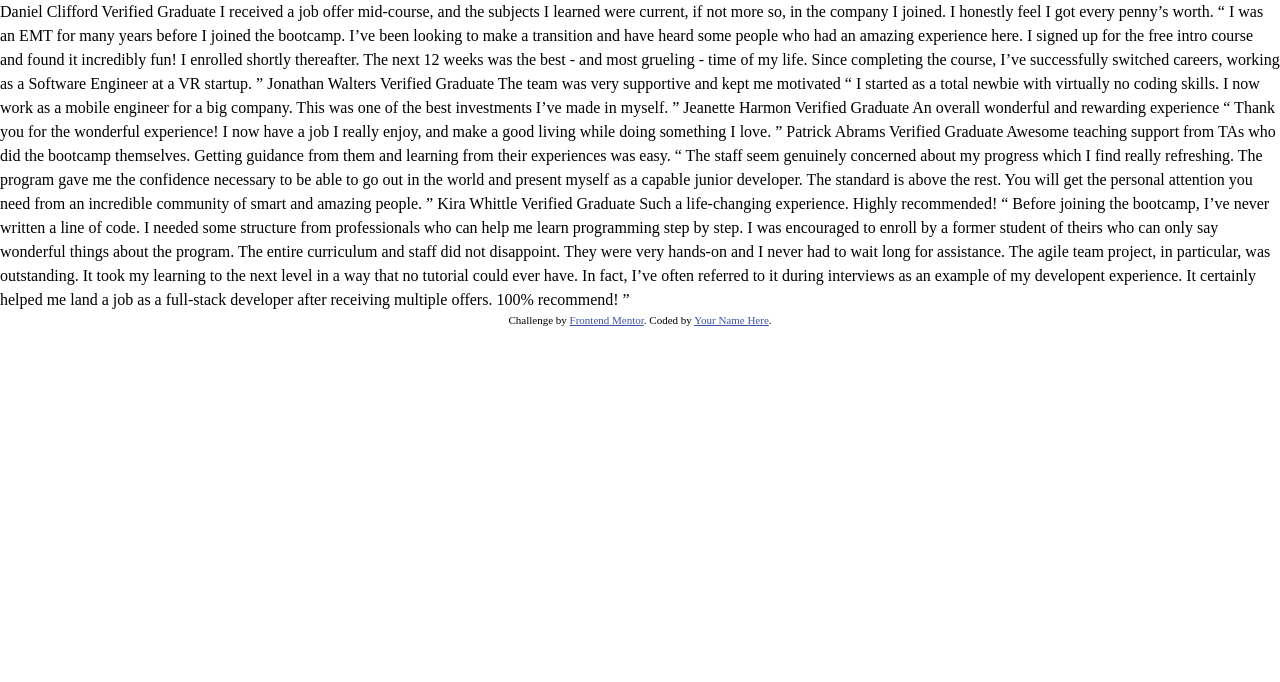
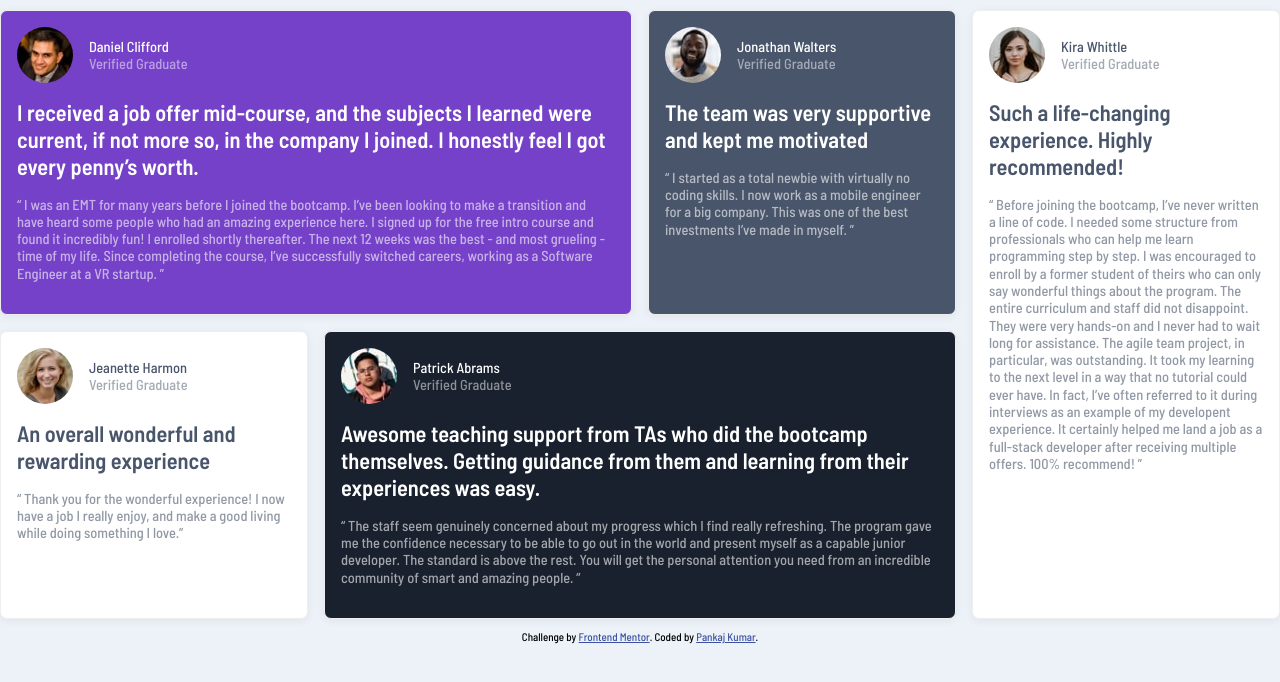
Before and after one commit to pankaj512/frontend-mentor-challenges, a plain HTML site: page index.html in a window 1280 px wide. Drawn offline with Linux system fonts and the light colour scheme.

Commit message:
solution using grid & flex

```diff
--- a/index.html
+++ b/index.html
@@ -12,62 +12,134 @@
       href="./images/favicon-32x32.png"
     />
 
-    <title>Frontend Mentor | [Challenge Name Here]</title>
+    <title>Frontend Mentor | Testimonials grid section solution</title>
+
+    <link rel="preconnect" href="https://fonts.googleapis.com" />
+    <link rel="preconnect" href="https://fonts.gstatic.com" crossorigin />
+    <link
+      href="https://fonts.googleapis.com/css2?family=Barlow+Semi+Condensed:wght@500;600&display=swap"
+      rel="stylesheet"
+    />
 
     <!-- Feel free to remove these styles or customise in your own stylesheet 👍 -->
     <link rel="stylesheet" href="./reset.css" />
     <link rel="stylesheet" href="./sr-only-style.css" />
-
-    <style>
-      .attribution {
-        font-size: 11px;
-        text-align: center;
-      }
-      .attribution a {
-        color: hsl(228, 45%, 44%);
-      }
-    </style>
+    <link rel="stylesheet" href="./style.css" />
   </head>
   <body>
-    Daniel Clifford Verified Graduate I received a job offer mid-course, and the
-    subjects I learned were current, if not more so, in the company I joined. I
-    honestly feel I got every penny’s worth. “ I was an EMT for many years
-    before I joined the bootcamp. I’ve been looking to make a transition and
-    have heard some people who had an amazing experience here. I signed up for
-    the free intro course and found it incredibly fun! I enrolled shortly
-    thereafter. The next 12 weeks was the best - and most grueling - time of my
-    life. Since completing the course, I’ve successfully switched careers,
-    working as a Software Engineer at a VR startup. ” Jonathan Walters Verified
-    Graduate The team was very supportive and kept me motivated “ I started as a
-    total newbie with virtually no coding skills. I now work as a mobile
-    engineer for a big company. This was one of the best investments I’ve made
-    in myself. ” Jeanette Harmon Verified Graduate An overall wonderful and
-    rewarding experience “ Thank you for the wonderful experience! I now have a
-    job I really enjoy, and make a good living while doing something I love. ”
-    Patrick Abrams Verified Graduate Awesome teaching support from TAs who did
-    the bootcamp themselves. Getting guidance from them and learning from their
-    experiences was easy. “ The staff seem genuinely concerned about my progress
-    which I find really refreshing. The program gave me the confidence necessary
-    to be able to go out in the world and present myself as a capable junior
-    developer. The standard is above the rest. You will get the personal
-    attention you need from an incredible community of smart and amazing people.
-    ” Kira Whittle Verified Graduate Such a life-changing experience. Highly
-    recommended! “ Before joining the bootcamp, I’ve never written a line of
-    code. I needed some structure from professionals who can help me learn
-    programming step by step. I was encouraged to enroll by a former student of
-    theirs who can only say wonderful things about the program. The entire
-    curriculum and staff did not disappoint. They were very hands-on and I never
-    had to wait long for assistance. The agile team project, in particular, was
-    outstanding. It took my learning to the next level in a way that no tutorial
-    could ever have. In fact, I’ve often referred to it during interviews as an
-    example of my developent experience. It certainly helped me land a job as a
-    full-stack developer after receiving multiple offers. 100% recommend! ”
+    <main>
+      <header class="sr-only">Testimonials Card</header>
+      <div class="container">
+        <article id="Daniel">
+          <div class="image-name-title">
+            <img src="./images/image-daniel.jpg" alt="Daniel Clifford<" />
+            <div class="name-title">
+              <p>Daniel Clifford</p>
+              <p class="verify">Verified Graduate</p>
+            </div>
+          </div>
+          <p class="hero-text">
+            I received a job offer mid-course, and the subjects I learned were
+            current, if not more so, in the company I joined. I honestly feel I
+            got every penny’s worth.
+          </p>
+          <p class="summary-text">
+            “ I was an EMT for many years before I joined the bootcamp. I’ve
+            been looking to make a transition and have heard some people who had
+            an amazing experience here. I signed up for the free intro course
+            and found it incredibly fun! I enrolled shortly thereafter. The next
+            12 weeks was the best - and most grueling - time of my life. Since
+            completing the course, I’ve successfully switched careers, working
+            as a Software Engineer at a VR startup. ”
+          </p>
+        </article>
+        <article id="Jonathan">
+          <div class="image-name-title">
+            <img src="./images/image-jonathan.jpg" alt="Jonathan Walters" />
+            <div class="name-title">
+              <p>Jonathan Walters</p>
+              <p class="verify">Verified Graduate</p>
+            </div>
+          </div>
+          <p class="hero-text">
+            The team was very supportive and kept me motivated
+          </p>
+          <p class="summary-text">
+            “ I started as a total newbie with virtually no coding skills. I now
+            work as a mobile engineer for a big company. This was one of the
+            best investments I’ve made in myself. ”
+          </p>
+        </article>
+        <article id="Jeanette">
+          <div class="image-name-title">
+            <img src="./images/image-jeanette.jpg" alt="Jeanette Harmon" />
+            <div class="name-title">
+              <p>Jeanette Harmon</p>
+              <p class="verify">Verified Graduate</p>
+            </div>
+          </div>
+          <p class="hero-text">An overall wonderful and rewarding experience</p>
+          <p class="summary-text">
+            “ Thank you for the wonderful experience! I now have a job I really
+            enjoy, and make a good living while doing something I love.”
+          </p>
+        </article>
+        <article id="Patrick">
+          <div class="image-name-title">
+            <img src="./images/image-patrick.jpg" alt="Patrick Abrams" />
+            <div class="name-title">
+              <p>Patrick Abrams</p>
+              <p class="verify">Verified Graduate</p>
+            </div>
+          </div>
+          <p class="hero-text">
+            Awesome teaching support from TAs who did the bootcamp themselves.
+            Getting guidance from them and learning from their experiences was
+            easy.
+          </p>
+          <p class="summary-text">
+            “ The staff seem genuinely concerned about my progress which I find
+            really refreshing. The program gave me the confidence necessary to
+            be able to go out in the world and present myself as a capable
+            junior developer. The standard is above the rest. You will get the
+            personal attention you need from an incredible community of smart
+            and amazing people. ”
+          </p>
+        </article>
+        <article id="Kira">
+          <div class="image-name-title">
+            <img src="./images/image-kira.jpg" alt="Kira Whittle" />
+            <div class="name-title">
+              <p>Kira Whittle</p>
+              <p class="verify">Verified Graduate</p>
+            </div>
+          </div>
+          <p class="hero-text">
+            Such a life-changing experience. Highly recommended!
+          </p>
+          <p class="summary-text">
+            “ Before joining the bootcamp, I’ve never written a line of code. I
+            needed some structure from professionals who can help me learn
+            programming step by step. I was encouraged to enroll by a former
+            student of theirs who can only say wonderful things about the
+            program. The entire curriculum and staff did not disappoint. They
+            were very hands-on and I never had to wait long for assistance. The
+            agile team project, in particular, was outstanding. It took my
+            learning to the next level in a way that no tutorial could ever
+            have. In fact, I’ve often referred to it during interviews as an
+            example of my developent experience. It certainly helped me land a
+            job as a full-stack developer after receiving multiple offers. 100%
+            recommend! ”
+          </p>
+        </article>
+      </div>
+    </main>
 
     <div class="attribution">
       Challenge by
       <a href="https://www.frontendmentor.io?ref=challenge" target="_blank"
         >Frontend Mentor</a
-      >. Coded by <a href="#">Your Name Here</a>.
+      >. Coded by <a href="https://github.com/pankaj512">Pankaj Kumar</a>.
     </div>
   </body>
 </html>
--- /dev/null
+++ b/style.css
@@ -0,0 +1,140 @@
+.attribution {
+  font-size: 11px;
+  text-align: center;
+}
+.attribution a {
+  color: hsl(228, 45%, 44%);
+}
+
+:root {
+  --width-Mobile: 375px;
+  --width-Desktop: 1440px;
+  --primary-Moderate-violet: hsl(263, 55%, 52%);
+  --primary-Very-dark-grayish-blue: hsl(217, 19%, 35%);
+  --primary-Very-dark-blackish-blue: hsl(219, 29%, 14%);
+  --primary-White: hsl(0, 0%, 100%);
+  --neutral-Light-gray: hsl(0, 0%, 81%);
+  --neutral-Light-grayish-blue: hsl(210, 46%, 95%);
+  --Font-size: 0.9rem;
+  --Font-weight-regular: 500;
+  --Font-Weight-bold: 600;
+}
+
+body {
+  height: 100%;
+  min-height: 100vh;
+  font-size: var(--Font-size);
+  font-weight: var(--Font-weight-regular);
+  font-family: "Barlow Semi Condensed", "Helvetica Neue", sans-serif;
+  background-color: var(--neutral-Light-grayish-blue);
+}
+
+.container {
+  display: grid;
+  max-width: var(--width-Mobile);
+  gap: 1rem;
+  margin: 10px auto;
+}
+
+article {
+  border-radius: 7px;
+  padding: 1rem;
+  width: 350px;
+  color: white;
+  line-height: 1.2;
+  border: 1px solid #eee;
+  box-shadow: rgba(0, 0, 0, 0.06) 0px 2px 10px;
+}
+
+article > * {
+  margin-bottom: 1rem;
+}
+
+.image-name-title {
+  display: flex;
+  align-items: center;
+}
+
+article img {
+  border-radius: 50%;
+  margin-right: 1rem;
+}
+
+.hero-text {
+  font-size: 1.4rem;
+  font-weight: var(--Font-Weight-bold);
+}
+
+.verify {
+  opacity: 50%;
+}
+
+.summary-text {
+  opacity: 60%;
+}
+
+#Daniel {
+  background-color: var(--primary-Moderate-violet);
+}
+
+#Jonathan {
+  background-color: var(--primary-Very-dark-grayish-blue);
+}
+
+#Jeanette {
+  background-color: var(--primary-White);
+  color: var(--primary-Very-dark-grayish-blue);
+}
+
+#Patrick {
+  background-color: var(--primary-Very-dark-blackish-blue);
+}
+
+#Kira {
+  background-color: var(--primary-White);
+  color: var(--primary-Very-dark-grayish-blue);
+}
+
+@media screen and (min-width: 768px) {
+  main {
+    display: flex;
+    flex-direction: column;
+    justify-content: center;
+    align-items: center;
+  }
+
+  .container {
+    display: grid;
+    grid-template-columns: repeat(4, 1fr);
+    max-width: var(--width-Desktop);
+  }
+
+  article {
+    width: auto;
+  }
+
+  #Daniel {
+    grid-column: 1 / 3;
+    grid-row: 1;
+  }
+
+  #Jonathan {
+    grid-column: 3 / 4;
+    grid-row: 1;
+  }
+
+  #Jeanette {
+    grid-column: 1 / 2;
+    grid-row: 2;
+  }
+
+  #Patrick {
+    grid-column: 2 / 4;
+    grid-row: 2;
+  }
+
+  #Kira {
+    grid-column: 4;
+    grid-row: 1 / 3;
+  }
+}
```
